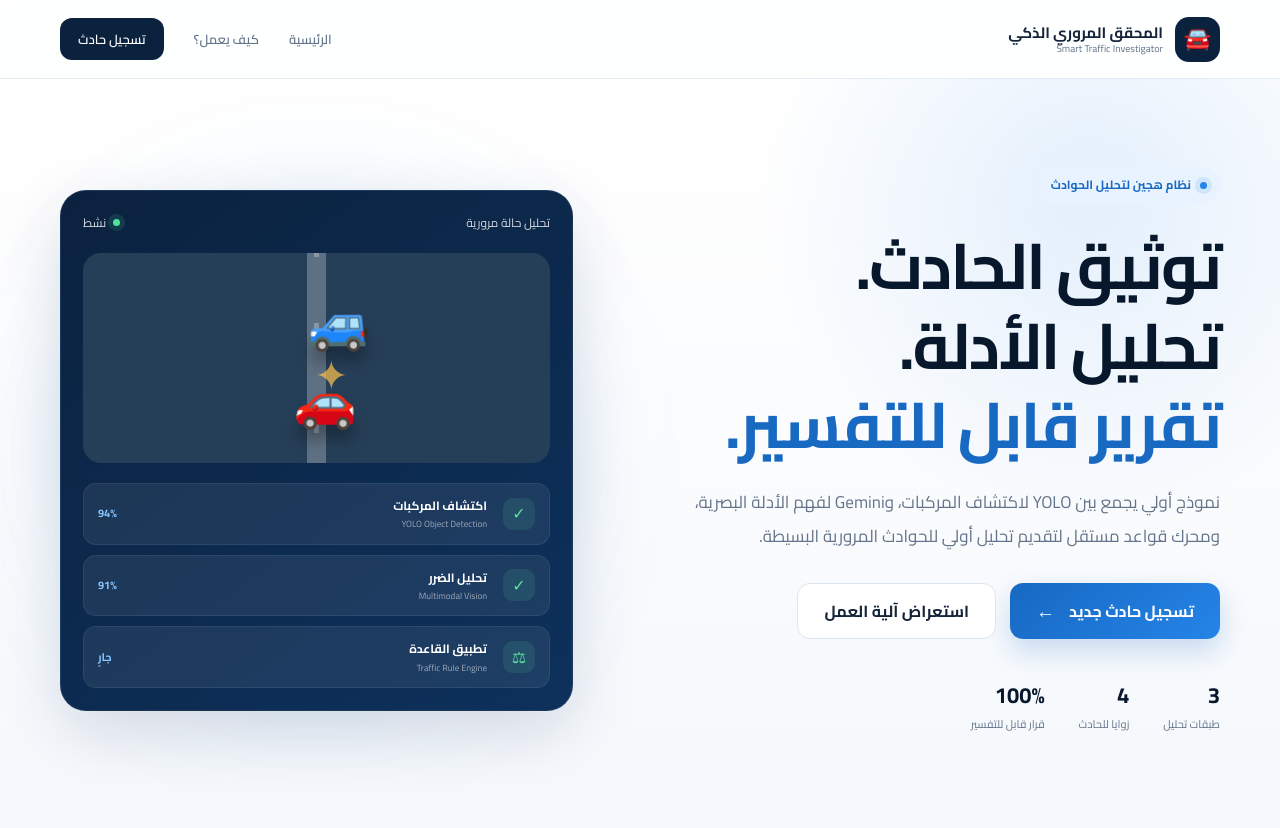
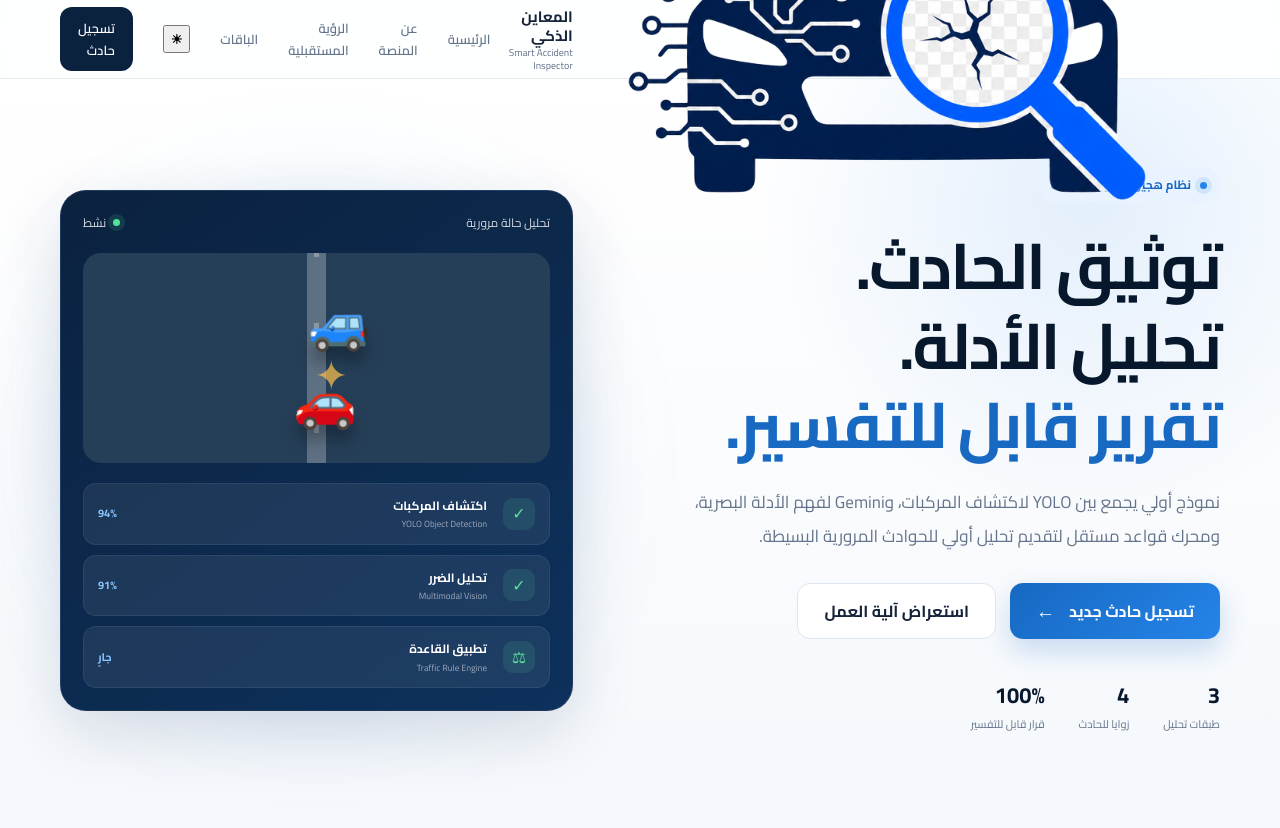
Before and after one commit to Nujud11/Smart-Inspector, a Flask app: page / in a window 1280 px wide. Shown: the top 828 px of the page. Run offline with Flask 3, Linux system fonts and the light colour scheme.

Commit message:
feat: redesign navigation and add platform pages routing

```diff
--- a/app.py
+++ b/app.py
@@ -186,6 +186,26 @@ def index():
 
     return render_template("index.html")
 
+@app.get("/about")
+def about():
+    """صفحة التعريف بالمنصة."""
+
+    return render_template("about.html")
+
+
+@app.get("/roadmap")
+def roadmap():
+    """صفحة الرؤية المستقبلية."""
+
+    return render_template("roadmap.html")
+
+
+@app.get("/pricing")
+def pricing():
+    """صفحة الباقات."""
+
+    return render_template("pricing.html")
+
 
 @app.get("/new-case")
 def new_case():
--- a/templates/base.html
+++ b/templates/base.html
@@ -40,19 +40,44 @@
     <header class="site-header">
         <div class="container navigation">
             <a href="{{ url_for('index') }}" class="brand">
-                <span class="brand-icon">🚘</span>
+                <span class="brand-logo">
+                    <img
+                        src="{{ url_for('static', filename='images/smart-inspector-logo.png') }}"
+                        alt="شعار المعاين الذكي"
+                    >
+                </span>
 
                 <span class="brand-text">
-                    <strong>المحقق المروري الذكي</strong>
-                    <small>Smart Traffic Investigator</small>
+                    <strong>المعاين الذكي</strong>
+                    <small>Smart Accident Inspector</small>
                 </span>
             </a>
 
             <nav class="nav-links">
-                <a href="{{ url_for('index') }}">الرئيسية</a>
-                <a href="{{ url_for('index') }}#how-it-works">
-                    كيف يعمل؟
+                <a href="{{ url_for('index') }}">
+                    الرئيسية
                 </a>
+
+                <a href="{{ url_for('about') }}">
+                    عن المنصة
+                </a>
+
+                <a href="{{ url_for('roadmap') }}">
+                    الرؤية المستقبلية
+                </a>
+
+                <a href="{{ url_for('pricing') }}">
+                    الباقات
+                </a>
+
+                <button
+                    type="button"
+                    class="theme-toggle"
+                    id="themeToggle"
+                    aria-label="تغيير وضع الألوان"
+                >
+                    <span class="theme-toggle-icon">☀</span>
+                </button>
 
                 <a
                     href="{{ url_for('new_case') }}"
```
Also changed, not shown: static/images/smart-inspector-logo.png (added).
